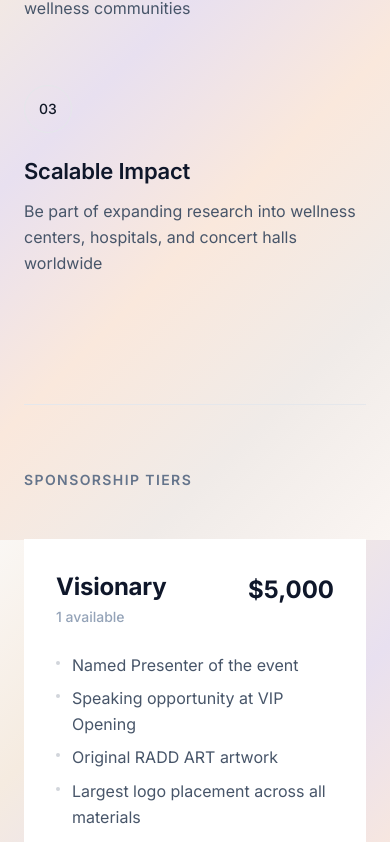
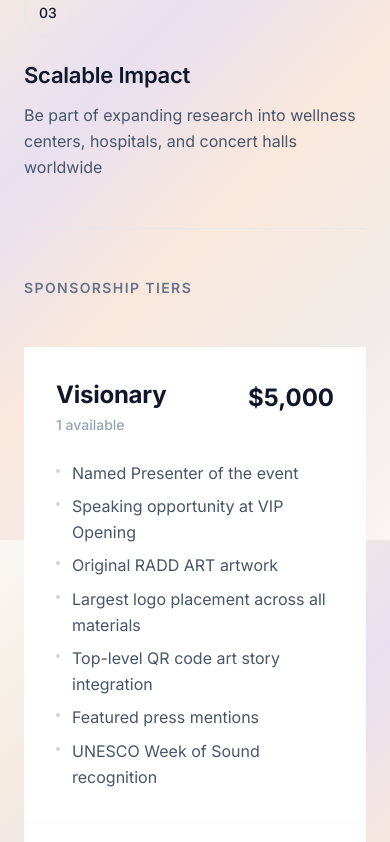
Before and after one commit to chaocdou-ux/biometric-dashboard, a React (Vite) app: page / in a window 390 px wide. Shown: the part 1148-1990 px from the top of the page. Built offline with nearby package versions, Linux system fonts and the light colour scheme.

Commit message:
Updated LandingPage.jsx

```diff
--- a/src/components/LandingPage.jsx
+++ b/src/components/LandingPage.jsx
@@ -68,7 +68,7 @@ export default function LandingPage() {
       </header>
 
       <div className="pt-28">
-        <div className="container mx-auto px-6 py-4">
+        <div className="container mx-auto px-6 py-8">
           {activeTab === 'sponsorship' && <SponsorshipContent />}
           {activeTab === 'phase2' && <Phase2Content />}
           {activeTab === 'phase1' && <Phase1Content />}
@@ -108,8 +108,8 @@ function SponsorshipContent() {
   };
 
   return (
-    <div className="max-w-6xl mx-auto">
-      <div className="relative mb-24">
+    <div>
+      <div className="relative mb-12">
         <div className="absolute -top-32 -right-32 w-96 h-96 bg-gradient-to-br from-blue-100 via-purple-50 to-orange-50 rounded-full blur-3xl opacity-30" />
         <div className="relative">
           <p className="uppercase tracking-widest mb-4 font-semibold" style={{ fontSize: '14px', color: '#64748b', letterSpacing: '0.1em' }}>Partnership Opportunity</p>
@@ -123,7 +123,7 @@ function SponsorshipContent() {
         </div>
       </div>
 
-      <div className="grid md:grid-cols-3 gap-16 mb-32">
+      <div className="grid md:grid-cols-3 gap-8 mb-12">
         <div>
           <div className="w-12 h-12 border border-gray-200 rounded-full flex items-center justify-center mb-6">
             <span className="text-gray-900 font-medium">01</span>
@@ -153,8 +153,8 @@ function SponsorshipContent() {
         </div>
       </div>
 
-      <div className="mb-32">
-        <div className="border-t border-gray-200 pt-16">
+      <div className="mb-12">
+        <div className="border-t border-gray-200 pt-12">
           <p className="uppercase tracking-widest mb-12 font-semibold" style={{ fontSize: '14px', color: '#64748b', letterSpacing: '0.1em' }}>Sponsorship Tiers</p>
           <div className="space-y-px bg-gray-50">
             {[
@@ -243,7 +243,7 @@ function SponsorshipContent() {
         </div>
       </div>
 
-      <div className="border-t border-gray-200 pt-16 mb-16">
+      <div className="border-t border-gray-200 pt-12 mb-12">
         <div>
           <p className="uppercase tracking-widest mb-4 font-semibold" style={{ fontSize: '14px', color: '#64748b', letterSpacing: '0.1em' }}>Past Success</p>
           <h3 className="font-bold mb-4" style={{ fontSize: '26px', color: '#0f172a' }}>Biometric Study Phase 1</h3>
@@ -264,8 +264,8 @@ function SponsorshipContent() {
 
 function Phase2Content() {
   return (
-    <div className="max-w-6xl mx-auto">
-      <div className="relative mb-24">
+    <div>
+      <div className="relative mb-12">
         <div className="absolute -top-32 -left-32 w-96 h-96 bg-gradient-to-br from-purple-100 via-blue-50 to-orange-50 rounded-full blur-3xl opacity-30" />
         <div className="relative">
           <p className="uppercase tracking-widest mb-4 font-semibold" style={{ fontSize: '14px', color: '#64748b', letterSpacing: '0.1em' }}>November 21-23, 2025</p>
@@ -282,8 +282,8 @@ function Phase2Content() {
         </div>
       </div>
 
-      <div className="mb-32">
-        <div className="border-t border-gray-200 pt-16">
+      <div className="mb-12">
+        <div className="border-t border-gray-200 pt-12">
           <p className="uppercase tracking-widest mb-12 font-semibold" style={{ fontSize: '14px', color: '#64748b', letterSpacing: '0.1em' }}>Three-Day Agenda</p>
           <div className="space-y-px" style={{ backgroundColor: 'rgba(248, 250, 252, 0.5)' }}>
             <div className="p-8" style={{ backgroundColor: 'rgba(255, 255, 255, 0.95)' }}>
@@ -382,8 +382,8 @@ function Phase2Content() {
         </div>
       </div>
 
-      <div className="mb-32">
-        <div className="border-t border-gray-200 pt-16">
+      <div className="mb-12">
+        <div className="border-t border-gray-200 pt-12">
           <p className="uppercase tracking-widest mb-12 font-semibold" style={{ fontSize: '14px', color: '#64748b', letterSpacing: '0.1em' }}>Technology Platform</p>
           <div className="grid md:grid-cols-3 gap-12">
             {[
@@ -412,7 +412,7 @@ function Phase2Content() {
         </div>
       </div>
 
-      <div className="border-t border-gray-200 pt-16 mb-16">
+      <div className="border-t border-gray-200 pt-12 mb-12">
         <p className="uppercase tracking-widest mb-4 font-semibold" style={{ fontSize: '14px', color: '#64748b', letterSpacing: '0.1em' }}>RADD ART Integration</p>
         <h3 className="font-bold mb-4" style={{ fontSize: '26px', color: '#0f172a' }}>
           Radiologist Developed Autonomic Rewiring Therapy
```
